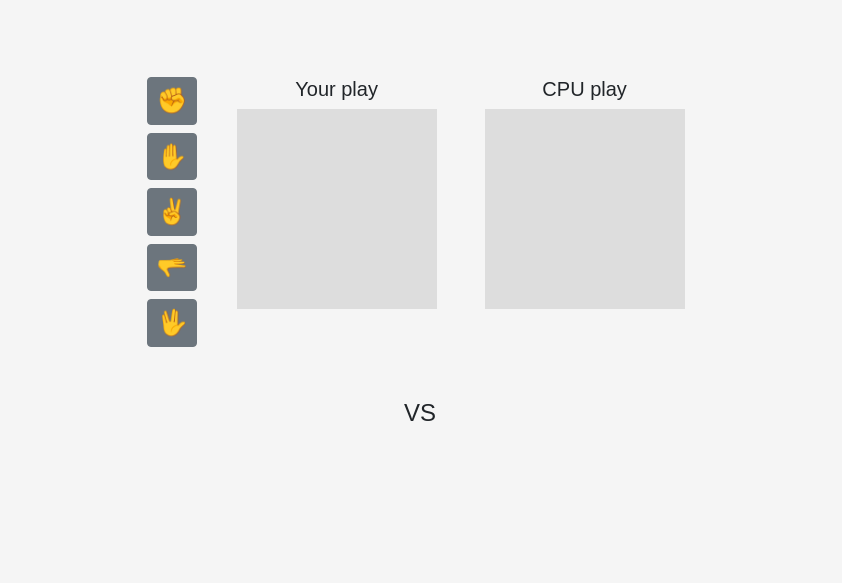
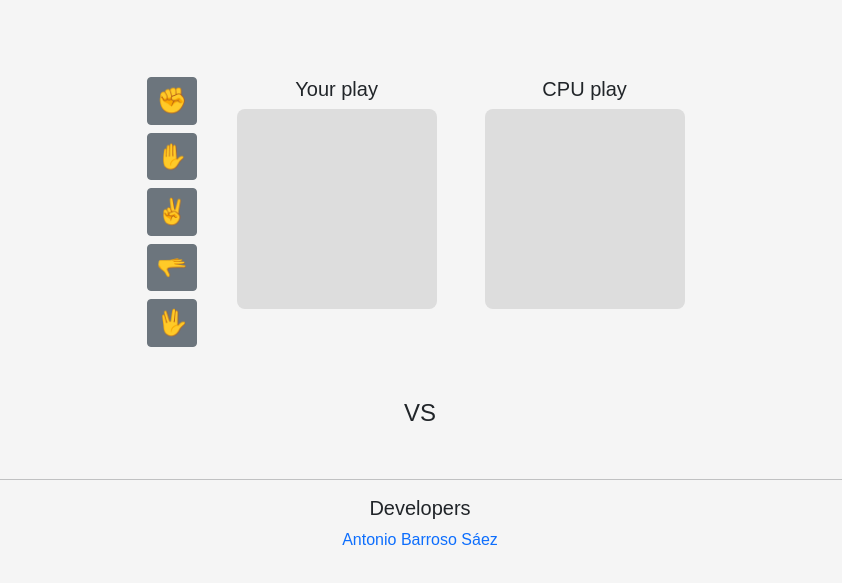
Before and after one commit to cheftonic92/rock-paper-scissors-lizard-spock_code-avengers, a website built with Vite: page index.html in a window 1280 px wide. Shown: the part 129-712 px from the top of the page, without its empty margins (220-1062 px from the left). Built offline with nearby package versions, Linux system fonts and the light colour scheme.

Commit message:
feat: footer added

```diff
--- a/index.html
+++ b/index.html
@@ -18,18 +18,26 @@
       <button class="btn btn-secondary btn-sm btn-choices" onclick="playGame(lizard)">🫳</button>
       <button class="btn btn-secondary btn-sm btn-choices" onclick="playGame(spock)">🖖</button>
     </div>
-    <div class="">
+    <div>
       <h5>Your play</h5>
       <div id="user-selection" class="play-box"></div>
     </div>
 
-    <div class="">
+    <div>
       <h5>CPU play</h5>
       <div id="cpu-selection"  class="play-box"></div>
     </div>
   </div>
   <div id="result" class="vs-box">VS</div>
 
+  <footer class="text-center mt-5">
+    <hr />
+    <h5>Developers</h5>
+    <div id="contributors" class="d-flex justify-content-center gap-3">
+      <a class="text-decoration-none" target="_blank" href="https://github.com/cheftonic92">Antonio Barroso Sáez</a>
+    </div>
+  </footer>
+
   <script type="module" src="src/main.js"></script>
 </body>
 </html>
--- a/src/style.css
+++ b/src/style.css
@@ -14,6 +14,7 @@ body {
   margin: 0 1rem;
   background: #ddd;
   font-size: 9rem;
+  border-radius: 8px;
 }
 
 .vs-box {
```
